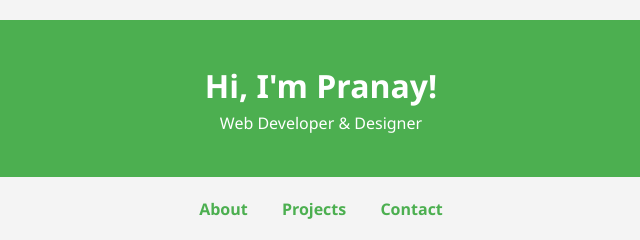
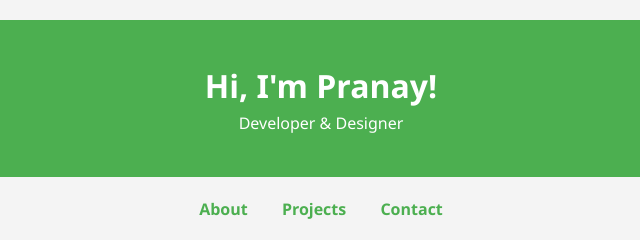
Before and after one commit to Pranayc29/Basic_AssignmentAzure, a plain HTML site: page INDEX.html in a window 1280 px wide. Shown: the top 240 px of the page, 319-959 px from the left. Drawn offline with Linux system fonts and the light colour scheme.

Commit message:
Name updated
developer updated

```diff
--- a/INDEX.html
+++ b/INDEX.html
@@ -10,7 +10,7 @@
 
   <header>
     <h1>Hi, I'm Pranay!</h1>
-    <p>Web Developer & Designer</p>
+    <p>Developer & Designer</p>
   </header>
 
   <nav>
```
